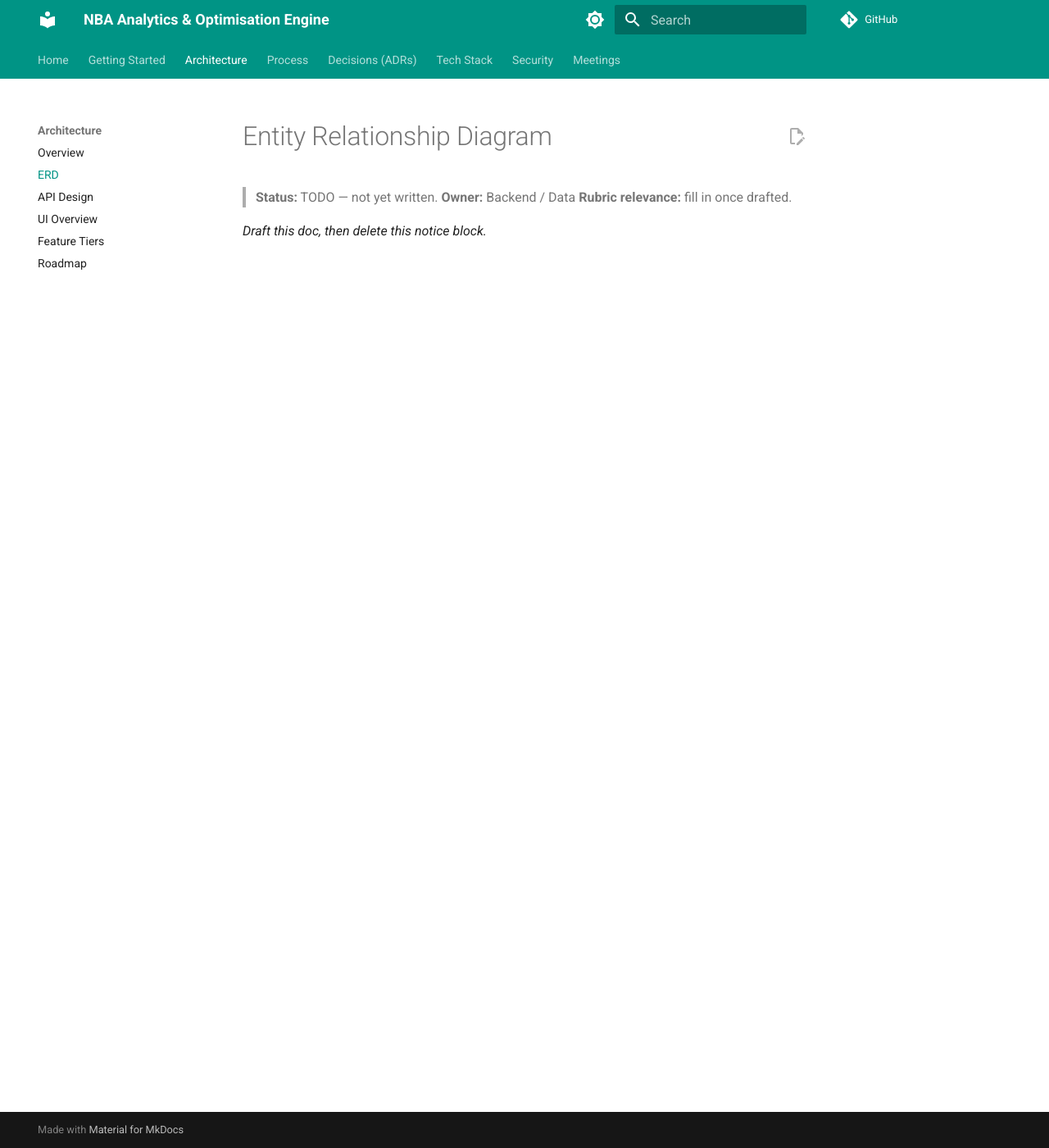
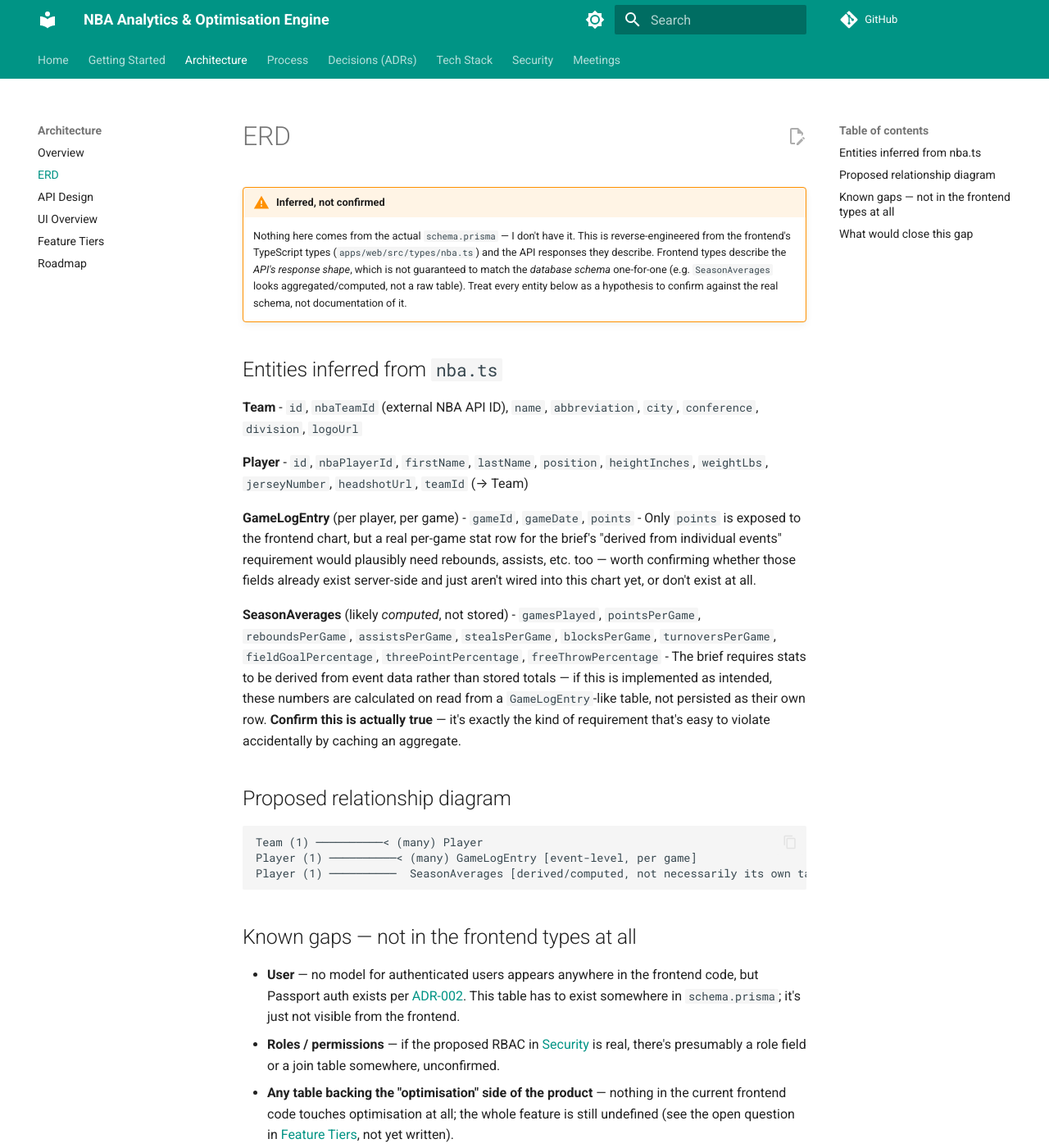
Before and after one commit to Sports-Analytics-Innovation-Platform/Innovation-Documentation-Website, an MkDocs documentation site: the page built from docs/design/erd.md, in a window 1280 px wide and 1400 px high. Shown: the whole window at 82% size. Built offline with MkDocs 1.6.1 and Material for MkDocs 9.7.7, drawn with Linux system fonts in a browser that asks for light colours; comment, search, counter and statistics services are not loaded; some of the changed text lies outside the part shown.

Commit message:
docs: add ERD page (inferred, unconfirmed)
Entities reverse-engineered from apps/web/src/types/nba.ts.
Explicitly marked as unconfirmed against the real
schema.prisma. Notes User/role tables aren't visible from the
frontend at all.

Assisted-by: Claude-Web[Claude Sonnet 5]

````diff
--- a/docs/design/erd.md
+++ b/docs/design/erd.md
@@ -1,7 +1,42 @@
-# Entity Relationship Diagram
+# ERD
 
-> **Status:** TODO — not yet written.
-> **Owner:** Backend / Data
-> **Rubric relevance:** fill in once drafted.
+!!! warning "Inferred, not confirmed"
+    Nothing here comes from the actual `schema.prisma` — I don't have it. This is reverse-engineered from the frontend's TypeScript types (`apps/web/src/types/nba.ts`) and the API responses they describe. Frontend types describe the *API's response shape*, which is not guaranteed to match the *database schema* one-for-one (e.g. `SeasonAverages` looks aggregated/computed, not a raw table). Treat every entity below as a hypothesis to confirm against the real schema, not documentation of it.
 
-_Draft this doc, then delete this notice block._
+## Entities inferred from `nba.ts`
+
+**Team**
+- `id`, `nbaTeamId` (external NBA API ID), `name`, `abbreviation`, `city`, `conference`, `division`, `logoUrl`
+
+**Player**
+- `id`, `nbaPlayerId`, `firstName`, `lastName`, `position`, `heightInches`, `weightLbs`, `jerseyNumber`, `headshotUrl`, `teamId` (→ Team)
+
+**GameLogEntry** (per player, per game)
+- `gameId`, `gameDate`, `points`
+- Only `points` is exposed to the frontend chart, but a real per-game stat row for the brief's "derived from individual events" requirement would plausibly need rebounds, assists, etc. too — worth confirming whether those fields already exist server-side and just aren't wired into this chart yet, or don't exist at all.
+
+**SeasonAverages** (likely *computed*, not stored)
+- `gamesPlayed`, `pointsPerGame`, `reboundsPerGame`, `assistsPerGame`, `stealsPerGame`, `blocksPerGame`, `turnoversPerGame`, `fieldGoalPercentage`, `threePointPercentage`, `freeThrowPercentage`
+- The brief requires stats to be derived from event data rather than stored totals — if this is implemented as intended, these numbers are calculated on read from a `GameLogEntry`-like table, not persisted as their own row. **Confirm this is actually true** — it's exactly the kind of requirement that's easy to violate accidentally by caching an aggregate.
+
+## Proposed relationship diagram
+
+```
+Team (1) ──────────< (many) Player
+Player (1) ──────────< (many) GameLogEntry [event-level, per game]
+Player (1) ──────────  SeasonAverages [derived/computed, not necessarily its own table]
+```
+
+## Known gaps — not in the frontend types at all
+
+- **User** — no model for authenticated users appears anywhere in the frontend code, but Passport auth exists per [ADR-002](../decisions/adr-002-auth.md). This table has to exist somewhere in `schema.prisma`; it's just not visible from the frontend.
+- **Roles / permissions** — if the proposed RBAC in [Security](../security.md) is real, there's presumably a role field or a join table somewhere, unconfirmed.
+- **Any table backing the "optimisation" side of the product** — nothing in the current frontend code touches optimisation at all; the whole feature is still undefined (see the open question in [Feature Tiers](feature-tiers.md), not yet written).
+
+## What would close this gap
+
+The actual `schema.prisma` file, or even just a `prisma migrate` diff/output pasted in — that would let this page go from "inferred" to "confirmed" in one pass.
+
+---
+
+*AI Declaration: The preceding document was generated with the assistance of the following: Claude-Web[Claude Sonnet 5]*
````
